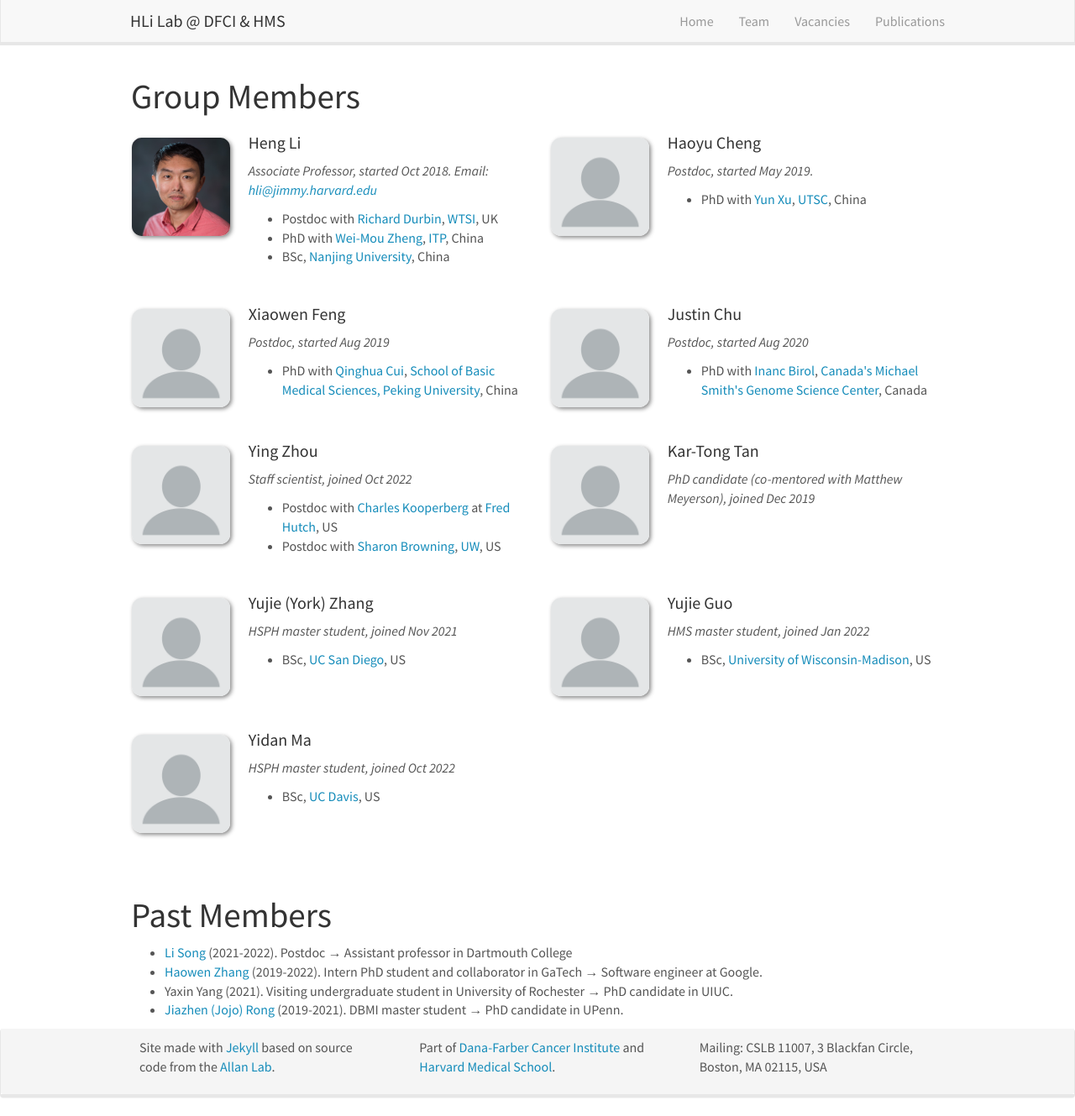
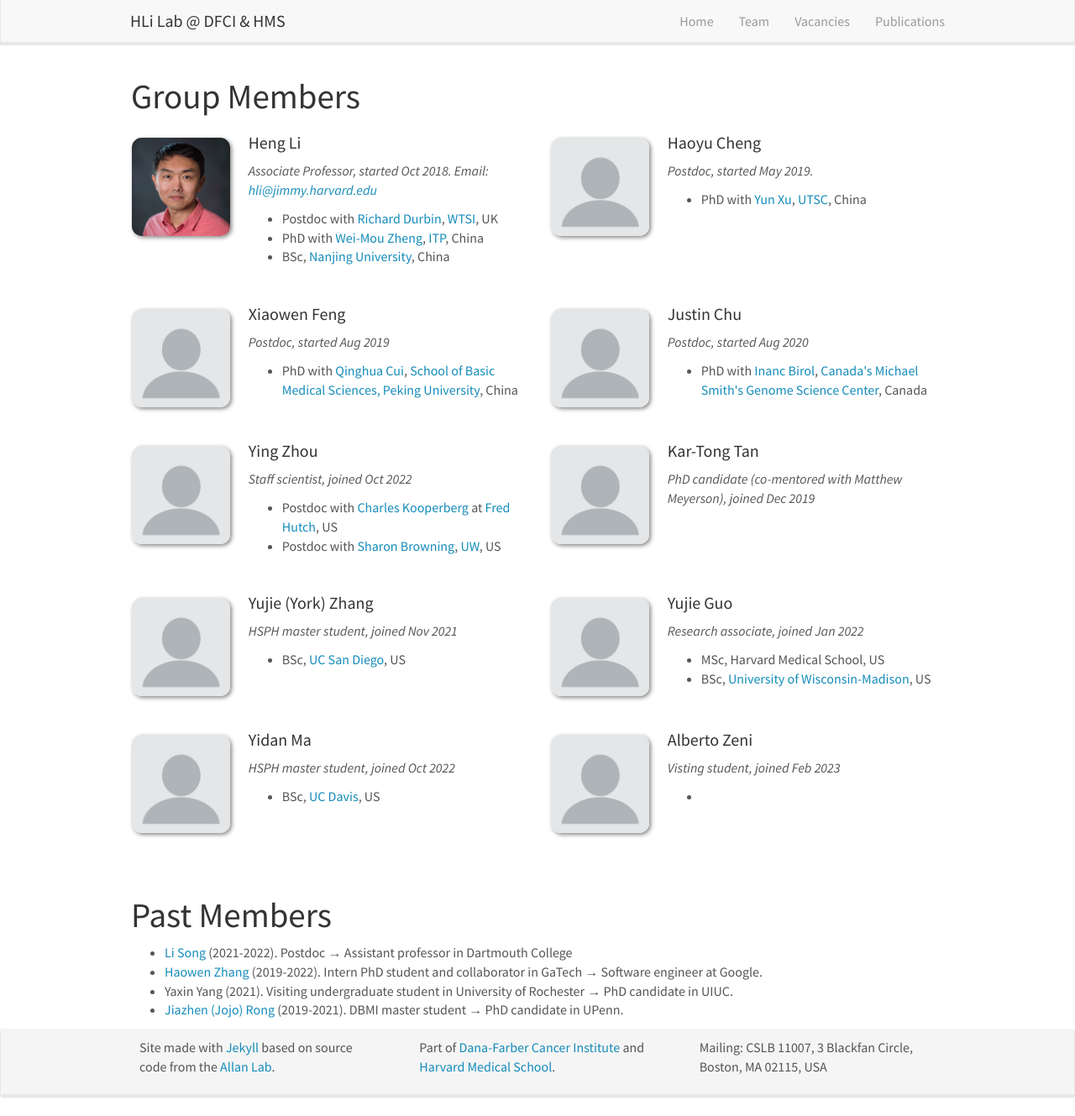
Before and after one commit to hlilab/hlilab.github.io, a Jekyll site: the page built from _pages/team.md, in a window 1280 px wide and 1329 px high. Shown: the whole window at 84% size. Built offline with Jekyll 4.4.1, drawn with Linux system fonts in a browser that asks for light colours; nearby versions of some CDN libraries.

Commit message:
Added Alberto

```diff
--- a/_data/team_members.yml
+++ b/_data/team_members.yml
@@ -46,12 +46,19 @@
 
 - name: Yujie Guo
   photo: default.png
-  info: HMS master student, joined Jan 2022
-  number_educ: 1
-  education1: BSc, <a href="https://www.wisc.edu/">University of Wisconsin-Madison</a>, US
+  info: Research associate, joined Jan 2022
+  number_educ: 2
+  education1: MSc, Harvard Medical School, US
+  education2: BSc, <a href="https://www.wisc.edu/">University of Wisconsin-Madison</a>, US
 
 - name: Yidan Ma
   photo: default.png
   info: HSPH master student, joined Oct 2022
   number_educ: 1
   education1: BSc, <a href="https://www.ucdavis.edu/">UC Davis</a>, US
+
+- name: Alberto Zeni
+  photo: default.png
+  info: Visting student, joined Feb 2023
+  number_educ: 1
+  education: PhD candidate with <a href="https://santambrogio.faculty.polimi.it/">Marco Santambrogio</a> at Politecnico di Milano, Italy
```
